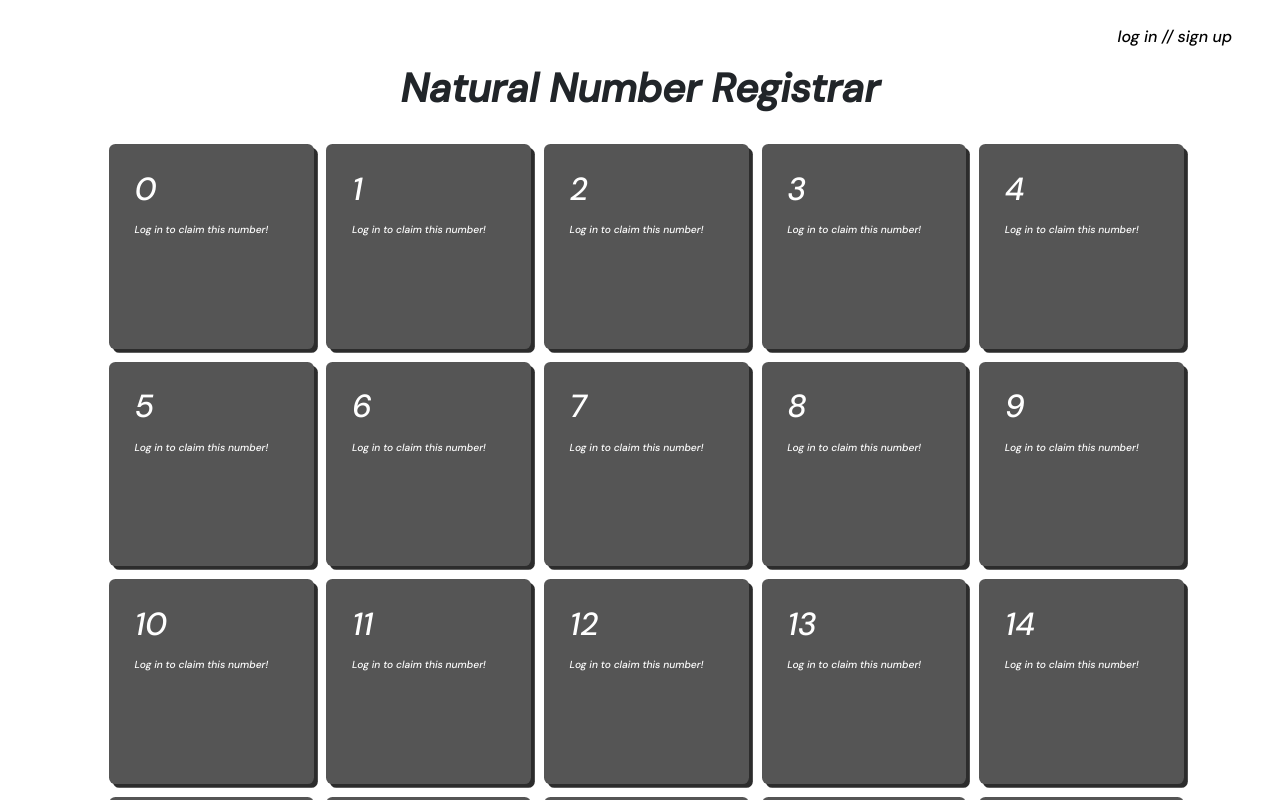
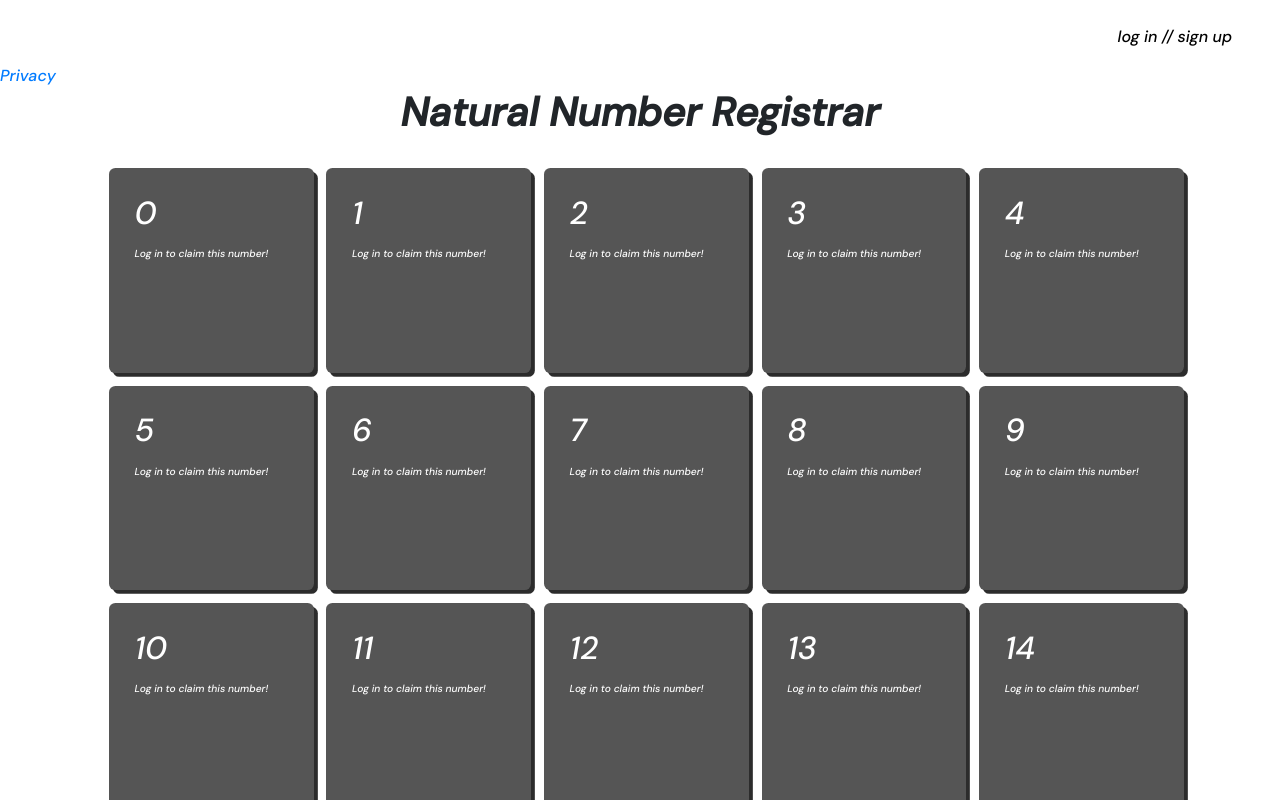
Before and after one commit to marcos-acosta/num-registrar-frontend, a React (Create React App) app: page / in a window 1280 px wide. Shown: the top 800 px of the page. Built offline with nearby package versions, Linux system fonts and the light colour scheme; no server answers.

Commit message:
Troubleshooting privacy page

```diff
--- a/src/Components/Homepage/Homepage.tsx
+++ b/src/Components/Homepage/Homepage.tsx
@@ -95,6 +95,7 @@ export default class UserList extends Component<{}, {users: any}> {
     return (
       <div>
         <Navbar />
+        <Link to="/privacy">Privacy</Link>
         <div className={styles.centerText}>
           <h1> <b>Natural Number Registrar</b> </h1>
         </div>
```
